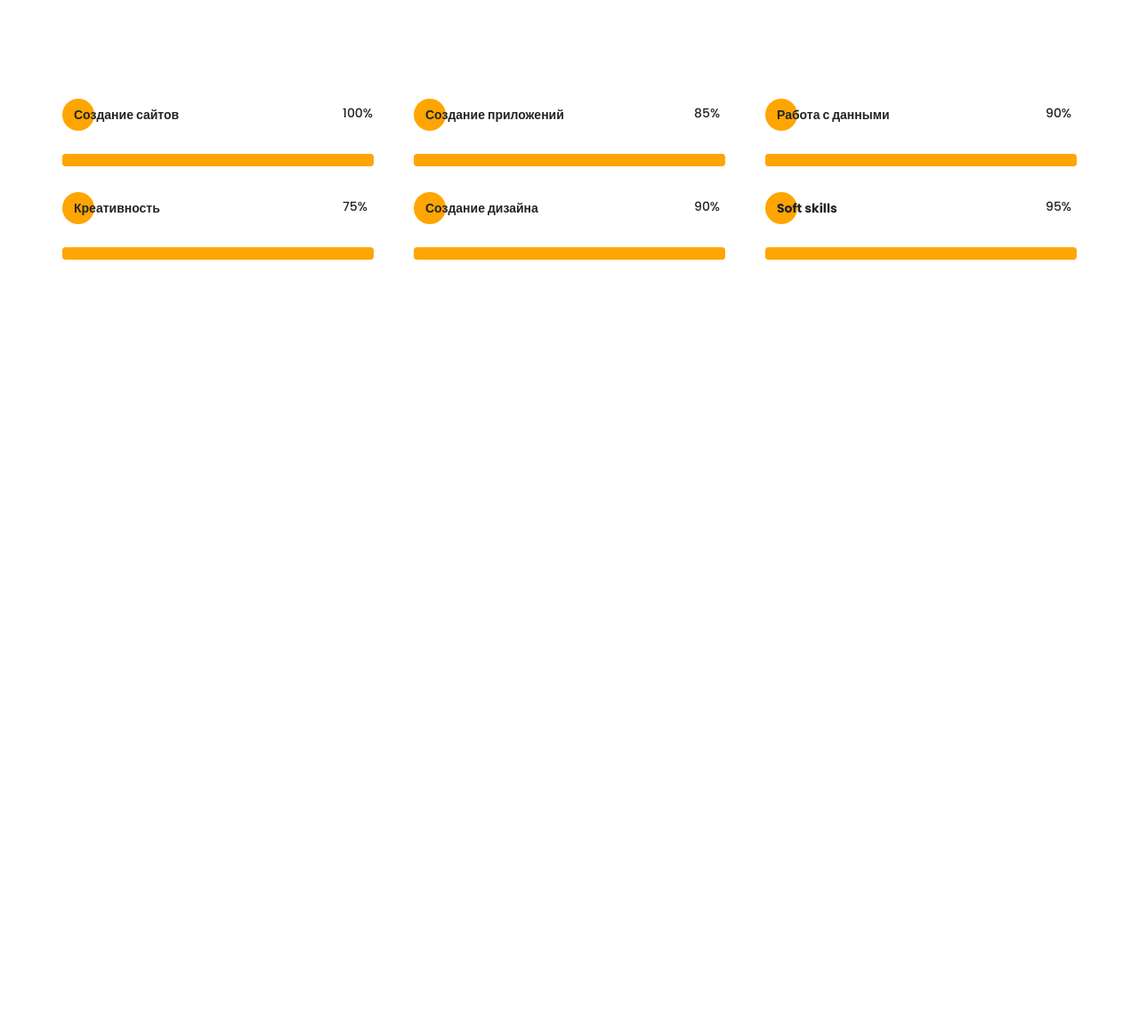
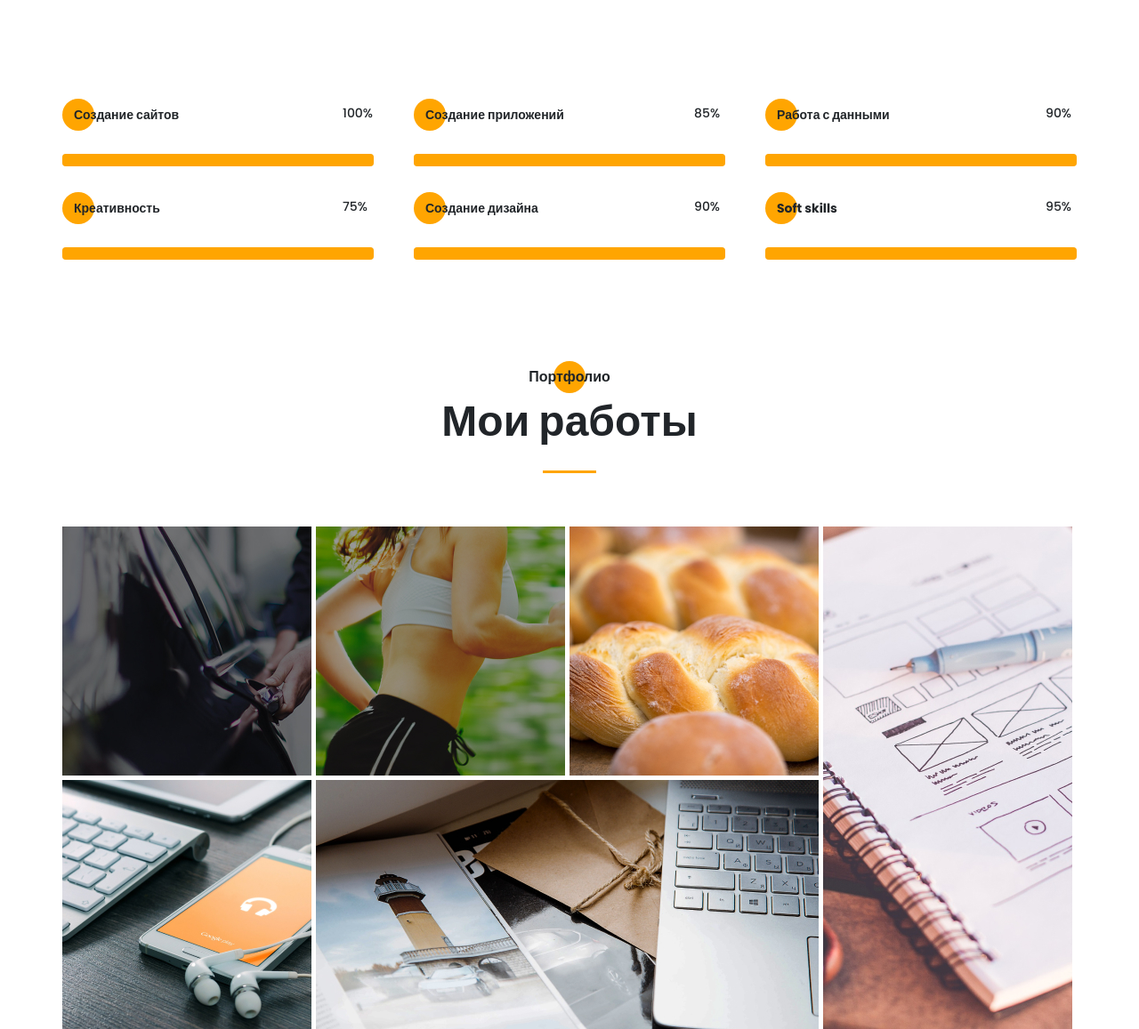
Before and after one commit to PavelTerekhov/portfolio, a plain HTML site: page src/index.html in a window 1280 px wide. Shown: the part 3106-4263 px from the top of the page at 89% size. Before the commit the page ends 3398 px from the top, so only its background shows below. Drawn offline with nearby package versions, Linux system fonts and the light colour scheme; files that its build step writes are made by us from their sources; files whose address does not match are found by name.

Commit message:
added _portfolio.scss and title.scss

```diff
--- a/src/index.html
+++ b/src/index.html
@@ -259,8 +259,8 @@
 
     <section class="skills">
         <div class="container">
-            <h2 class="title title_fz16 skills__title">Навыки</h2>
-            <div class="title title_fz48 skills__subtitle">Что я использую в работе</div>
+            <h2 class="title title_fz16 title__section-title">Навыки</h2>
+            <div class="title title_fz48 title__section-title">Что я использую в работе</div>
             <div class="divider"></div>
             <div class="skills__wrapper">
                 <div class="skills__item">
@@ -361,6 +361,34 @@
     </div>
     </section>
 
+    <section class="portfolio">
+        <div class="container">
+            <h2 class="title title_fz16 title__section-title">Портфолио</h2>
+            <div class="title title_fz48 title__section-subtitle">Мои работы</div>
+            <div class="divider"></div>
+            <div class="portfolio__wrapper">
+                <a href="#" class="portfolio__item">
+                    <img src="img/works/uber.jpg" alt="uber">
+                </a>
+                <a href="#" class="portfolio__item">
+                    <img src="img/works/pulse.jpg" alt="pulse">
+                </a>
+                <a href="#" class="portfolio__item">
+                    <img src="img/works/bread.jpg" alt="bread">
+                </a>
+                <a href="#" class="portfolio__item vertical">
+                    <img src="img/works/plans.jpg" alt="plans">
+                </a>
+                <a href="#" class="portfolio__item">
+                    <img src="img/works/ipad.jpg" alt="ipad">
+                </a>
+                <a href="#" class="portfolio__item horizonal">
+                    <img src="img/works/mac.jpg" alt="mac">
+                </a>
+            </div>
+        </div>
+    </section>
+
     <script src="js/script.js"></script>
 </body>
 </html>
--- /dev/null
+++ b/src/sass/blocks/_portfolio.scss
@@ -0,0 +1,27 @@
+.portfolio {
+    margin-top: 120px;
+    &__wrapper {
+        margin-top: 60px;
+        display: grid;
+        grid-template: repeat(2, 280px) / repeat(4,280px);
+        grid-auto-rows: 280px;
+        gap: 5px;
+        .vertical {
+            grid-row: 1 / 3;
+            grid-column: 4 / 5;
+        }
+        .horizonal {
+            grid-row: 2 / 3;
+            grid-column: 2 / 4;
+        }
+    }
+    &__item {
+        transition: all 0.6s;
+        img {
+            width: 100%;
+        }
+        &:hover {
+            filter: brightness(0.5);
+        }
+    }
+}
--- a/src/sass/blocks/_title.scss
+++ b/src/sass/blocks/_title.scss
@@ -19,4 +19,17 @@
     &_fz48 {
         font-size: 48px;
     }
+    &__section-title {
+        position: relative;
+        text-align: center;
+        @include before_circle;
+        &:before {
+            top: -6px;
+            left: 50%;
+            transform: translateX(-50%);
+        }
+    }
+    &__section-subtitle {
+        text-align: center;
+    }
 }
--- a/src/sass/style.scss
+++ b/src/sass/style.scss
@@ -31,3 +31,4 @@
 @import 'blocks/about';
 @import 'blocks/resume';
 @import 'blocks/skills';
+@import 'blocks/portfolio';
```
Also changed, not shown: dist/index.html (+1 -1 lines), dist/css/style.min.css, dist/img/works/mac.jpg (added), src/img/works/mac.jpg (added).
